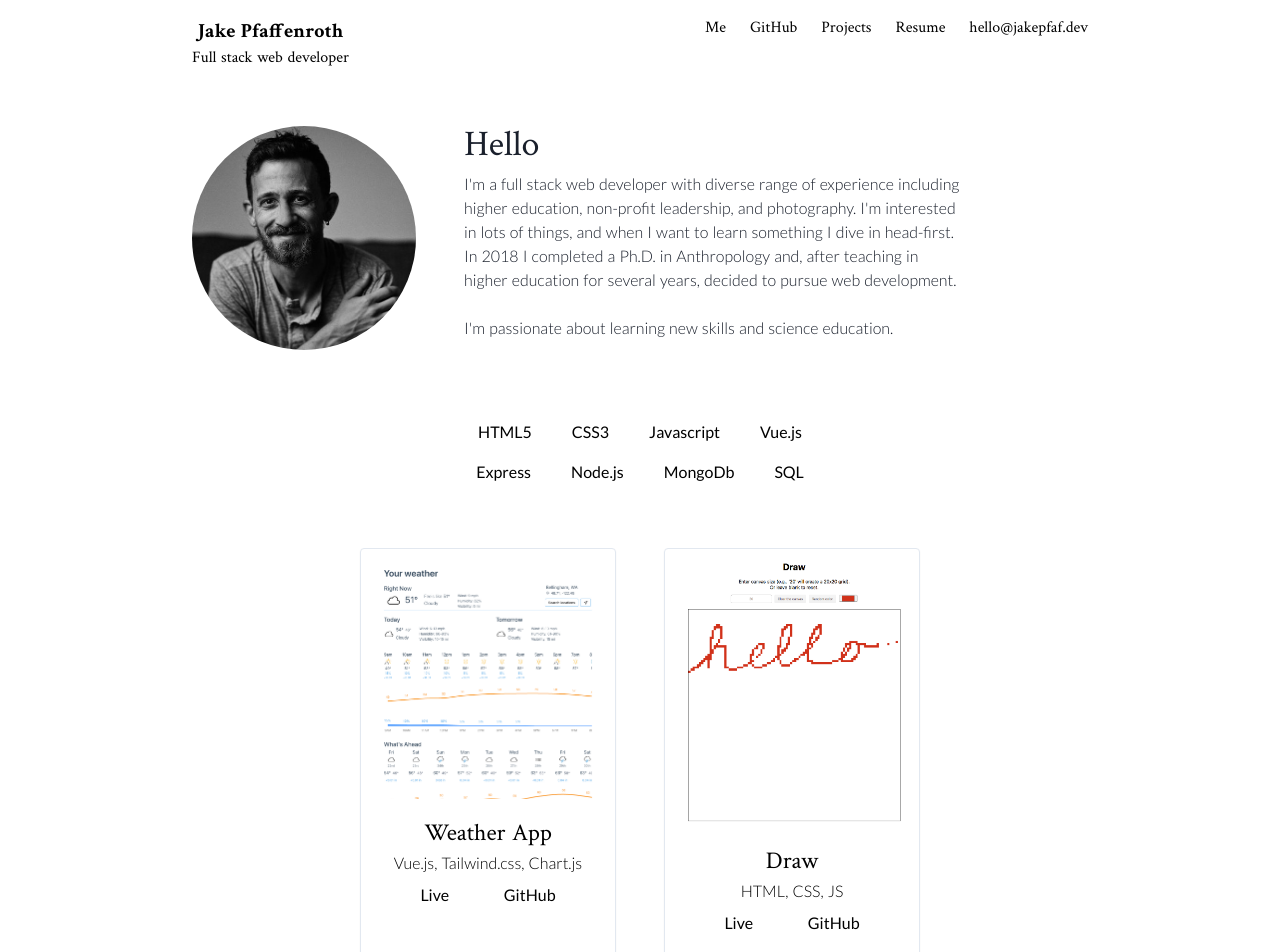
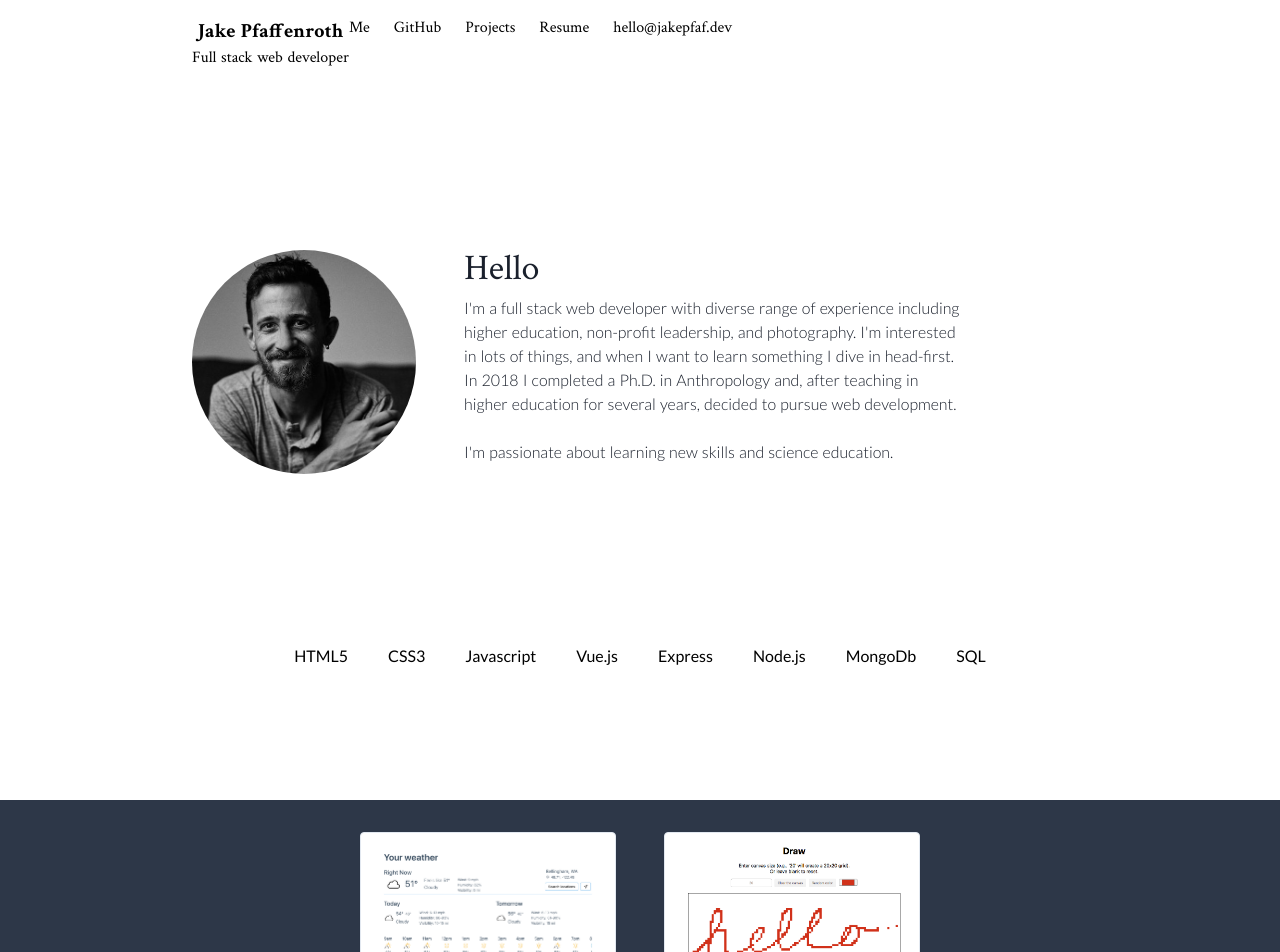
Before and after one commit to jakepfaffenroth/portfolio, a Nuxt app: page / in a window 1280 px wide. Shown: the top 952 px of the page. Built offline with nearby package versions, Linux system fonts and the light colour scheme.

Commit message:
Dark projects section bg styled tech stack on welcome section

```diff
--- a/components/Projects.vue
+++ b/components/Projects.vue
@@ -1,5 +1,5 @@
 <template>
-  <section class="flex m-8 h-screen space-x-12 justify-center text-center">
+  <section class="flex p-8 h-screen bg-gray-800 space-x-12 justify-center text-center">
     <div v-for="project in projects" :key="project.name" class="project">
       <a @click="openModal(project)">
         <img :src="project.image" class="mb-4" />
@@ -72,7 +72,7 @@ export default {
 
 <style>
 .project {
-  @apply p-2 w-64 border rounded shadow-sm transition duration-150 ease-in-out;
+  @apply p-2 w-64 bg-white border rounded shadow-sm transition duration-150 ease-in-out;
   height: 28rem;
 }
 
--- a/pages/index.vue
+++ b/pages/index.vue
@@ -1,11 +1,12 @@
 <template>
-  <section class="sm:px-8 md:px-16 lg:px-48">
+  <div>
+    <section class="flex flex-wrap h-screen sm:px-8 md:px-16 lg:px-48">
       <link
         href="https://fonts.googleapis.com/css2?family=Crimson+Text:wght@400;600;700&family=Lato:wght@100;300;400;700&display=swap"
         rel="stylesheet"
       />
       <header
-      class="sticky sm:flex justify-between pt-4 space-y-4 sm:space-y-0 text-center font-display"
+        class="sticky sm:flex justify-between pt-4 space-y-4 sm:space-y-0 bg-white text-center font-display"
       >
         <div class="flex sm:block">
           <photo class="block sm:hidden h-20 w-20 mx-12 rounded-full" />
@@ -16,6 +17,7 @@
           </div>
         </div>
 
+        <!-- Navbar links -->
         <!-- TODO - Make responsive compact menu -->
         <nav class="space-x-6">
           <a v-for="(value, name, index) in navLinks" :key="value">
@@ -26,7 +28,7 @@
         </nav>
       </header>
 
-    <div id="hello" class="h-full flex px-4 sm:px-0 sm:pt-12 space-x-12">
+      <div id="hello" class="flex px-4 sm:px-0 sm:pt-12 space-x-12">
         <photo
           class="col-start-1 hidden sm:block self-start h-auto w-auto sm:h-56 sm:w-56 mt-2 rounded-full"
         />
@@ -39,33 +41,32 @@
           </p>
           <p>
             I'm a full stack web developer with diverse range of experience
-          including higher education, non-profit leadership, and photography. I'm interested in lots of things, and when I want to learn something I dive in head-first. In 2018 I completed a Ph.D. in Anthropology and, after teaching in higher education for several
-          years, decided to pursue web development.
+            including higher education, non-profit leadership, and photography.
+            I'm interested in lots of things, and when I want to learn something
+            I dive in head-first. In 2018 I completed a Ph.D. in Anthropology
+            and, after teaching in higher education for several years, decided
+            to pursue web development.
           </p>
           <br />
           <p>
-          I'm passionate about learning new skills and science education.<br><br><br>
+            I'm passionate about learning new skills and science education.<br /><br /><br />
           </p>
           <!-- <portfolio-links class="flex mt-6 justify-center space-x-4" /> -->
         </div>
       </div>
-    <!-- Tech Stack rows -->
-    <div id="front-end-stack" class="stack sm:px-8 pt-6 space-x-6">
-      <p class="p-1 sm:p-2" v-for="tech in techStackFE" :key="tech">
+      <!-- Tech Stack Row -->
+      <div id="stack" class="stack w-full sm:px-8 space-x-6">
+        <p class="p-1 sm:p-2" v-for="tech in techStack" :key="tech">
           {{ tech.name }}
         </p>
       </div>
-    <div id="back-end-stack" class="stack sm:px-8 pb-4 sm:pb-6 space-x-6">
-      <p class="p-1 sm:p-2" v-for="tech in techStackBE" :key="tech">
-        {{ tech.name }}
-      </p>
-    </div>
+    </section>
     <!-- Projects anchor tag -->
-    <a id="projects"></a>
-    <projects />
+    <!-- <a id="projects"></a> -->
+    <projects id="projects" />
     <!-- <a id="resume"></a> -->
     <!-- <resume /> -->
-  </section>
+  </div>
 </template>
 
 <script>
@@ -96,6 +97,16 @@ export default {
           name: "hello@jakepfaf.dev",
           link: "mailto:hello@jakepfaf.dev"
         }
+      },
+      techStack: {
+        html5: { name: "HTML5", img: VueLogo },
+        css3: { name: "CSS3", img: VueLogo },
+        js: { name: "Javascript", img: VueLogo },
+        vue: { name: "Vue.js", img: VueLogo },
+        express: { name: "Express", img: "" },
+        nodejs: { name: "Node.js", img: "" },
+        mongodb: { name: "MongoDb", img: "" },
+        sql: { name: "SQL", img: "" }
       },
       techStackFE: {
         html5: { name: "HTML5", img: VueLogo },
@@ -136,7 +147,7 @@ h5 {
 
 #hello {
   display: grid;
-  grid-template-rows: 1fr, 3fr
+  grid-template-rows: 1fr, 3fr;
 }
 
 .stack {
```
Lines whose indentation alone changed are shown as unchanged.
